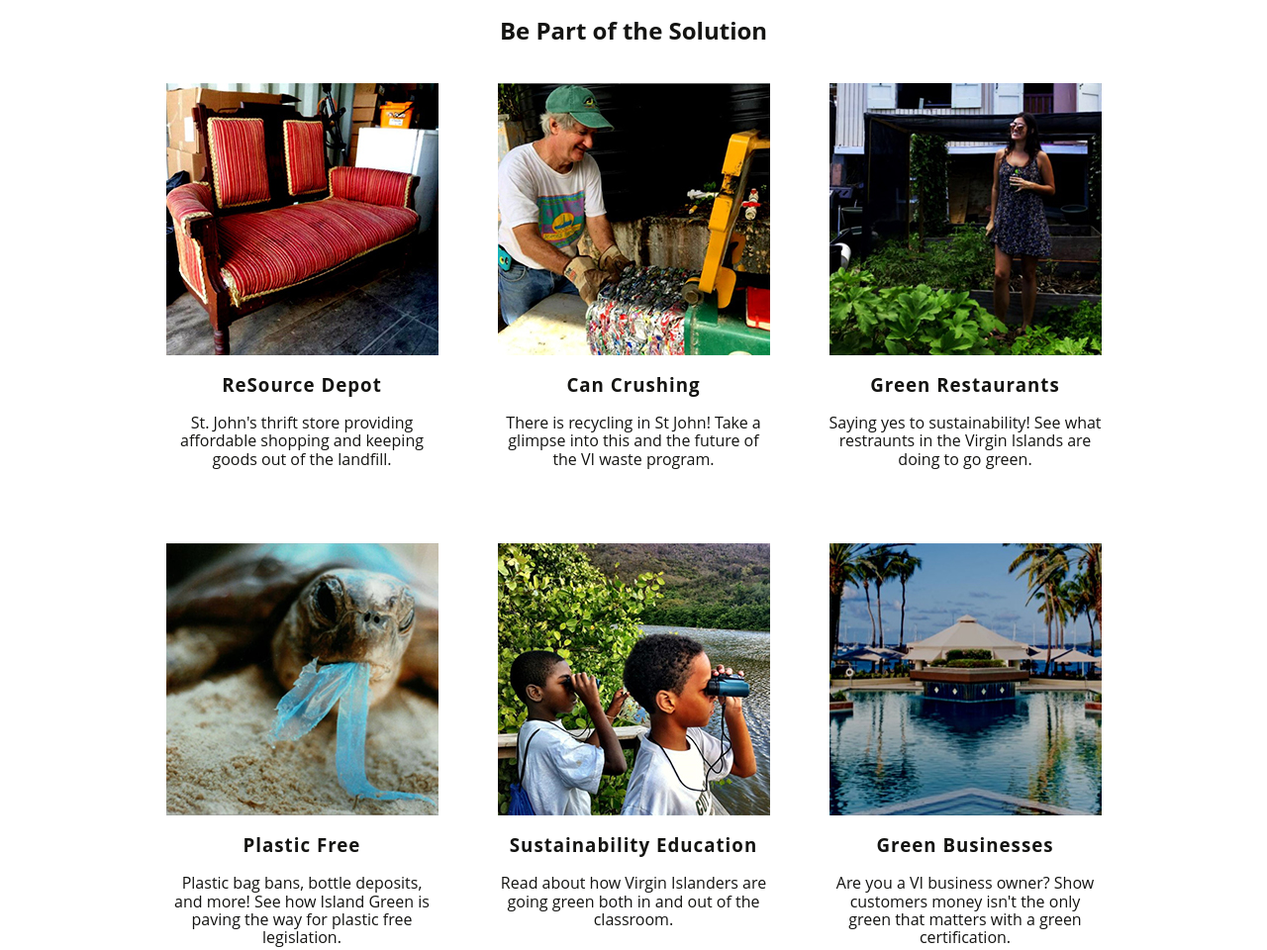
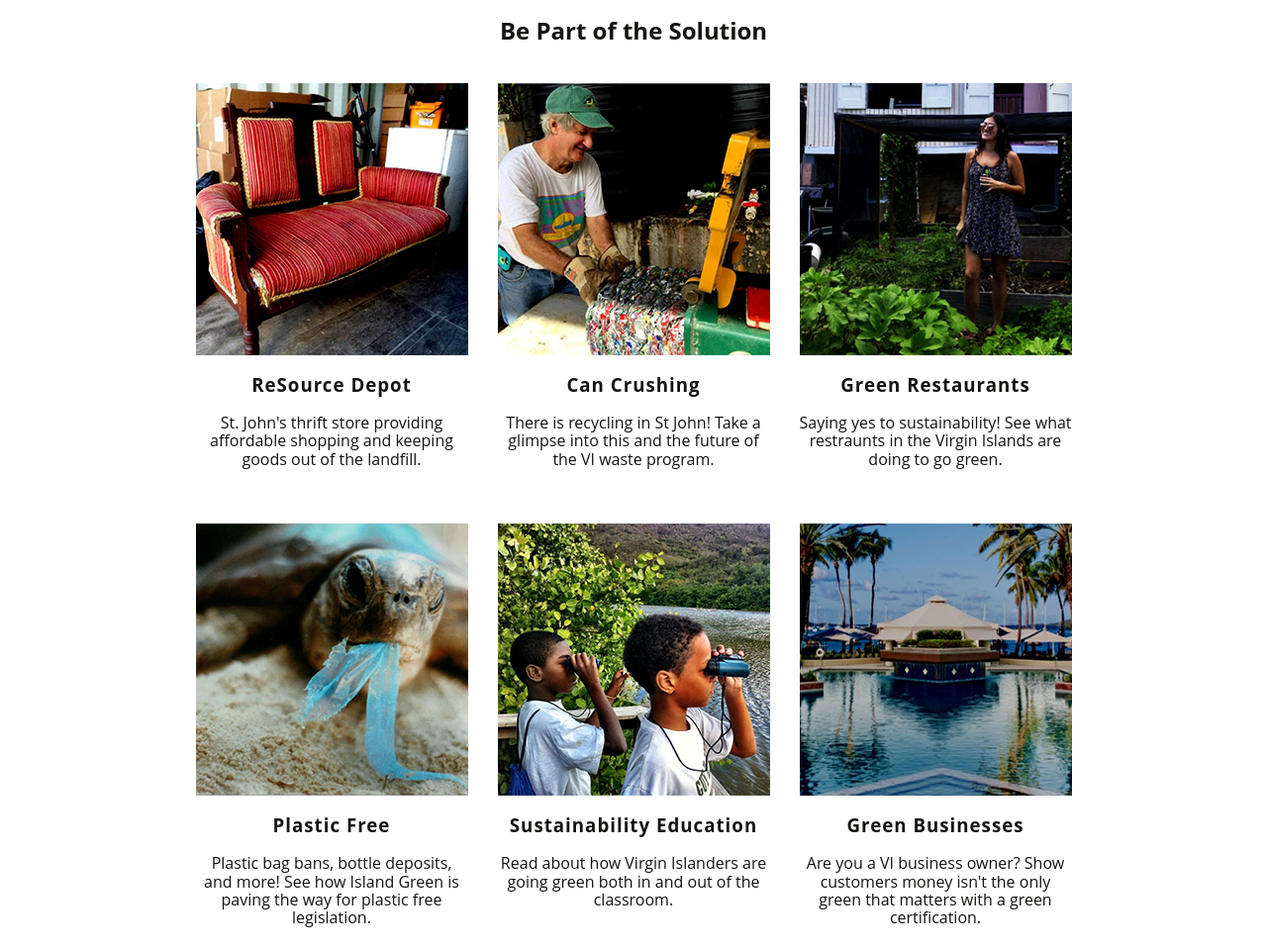
Before and after one commit to raqescar/island-green-living, a website built with Parcel: page index.html in a window 1280 px wide. Shown: the part 816-1776 px from the top of the page at 99% size. Built offline with nearby package versions, Linux system fonts and the light colour scheme.

Commit message:
Editing current-projects margins

```diff
--- a/css/main.css
+++ b/css/main.css
@@ -287,8 +287,7 @@ textarea {
    }
 
    .current-projects article {
-     padding: 20px;
-     margin: 0 10px 20px 10px;
+     margin: 20px 15px;
      max-width: 275px;
    }
 
```
